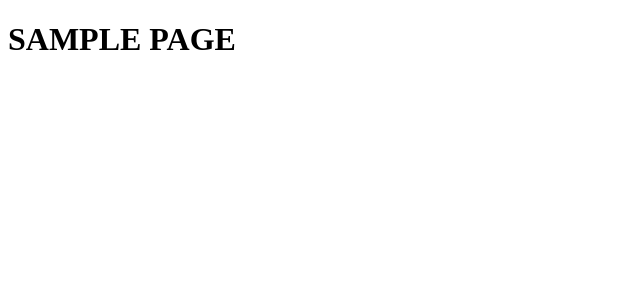
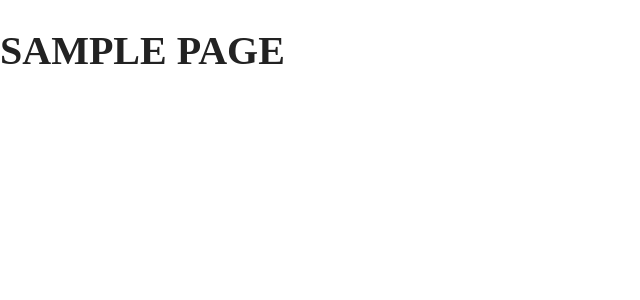
Before and after one commit to resitdc/github-repositories-explorer, a React (Create React App) app: page / in a window 1280 px wide. Shown: the top 300 px of the page, without its empty margins (0-640 px from the left). Built offline with nearby package versions, Linux system fonts and the light colour scheme.

Commit message:
Style init

```diff
--- a/src/assets/styles/main.scss
+++ b/src/assets/styles/main.scss
@@ -0,0 +1,66 @@
+$primary-color: #2d9cdb;
+$success-color: #2ddb39;
+$warning-color: #db2d2d;
+
+* {
+  box-sizing: border-box;
+  &::before,
+  &::after {
+    @extend *;
+  }
+}
+
+:root {
+  --color-primary: #{$primary-color};
+  --color-success: #{$success-color};
+  --color-warning: #{$warning-color};
+
+  --color-red: #{$warning-color};
+  --color-blue: #{$primary-color};
+  --color-green: #{$success-color};
+
+  --color-white: #fff;
+  --color-black-1: #222;
+  --color-gray-1: #f2f2f2;
+  --color-gray-2: #e0e0e0;
+}
+
+::-moz-selection {
+  color: var(--color-white);
+  background: var(--color-red);
+}
+
+::selection {
+  color: var(--color-white);
+  background: var(--color-red);
+}
+
+button,
+textarea,
+input,
+select,
+div,
+span,
+i,
+a {
+  -webkit-tap-highlight-color: rgba(0, 0, 0, 0);
+  -webkit-tap-highlight-color: transparent;
+  -webkit-touch-callout: none;
+  -webkit-user-select: none;
+  -khtml-user-select: none;
+  -moz-user-select: none;
+  -ms-user-select: none;
+  user-select: none;
+}
+
+html,
+body {
+  background-color: var(--color-main-background);
+  -webkit-text-size-adjust: 100%;
+  -ms-text-size-adjust: 100%;
+  margin: 0;
+  font-size: 20px;
+  color: var(--color-black-1);
+  width: 100%;
+  height: 100%;
+}
```
